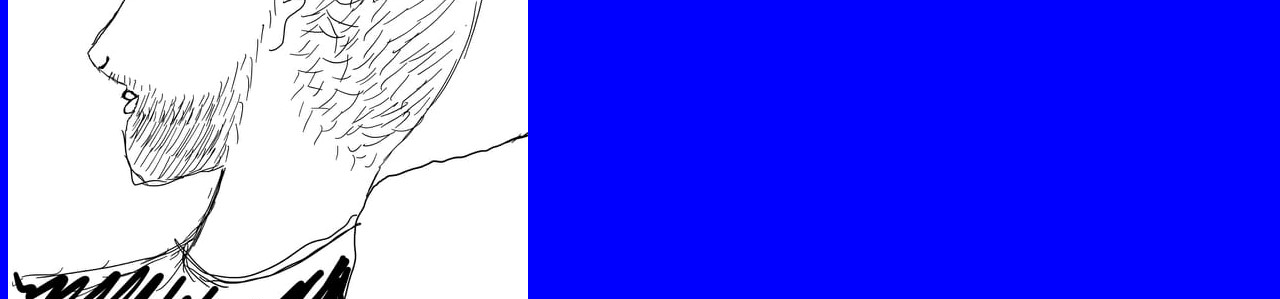
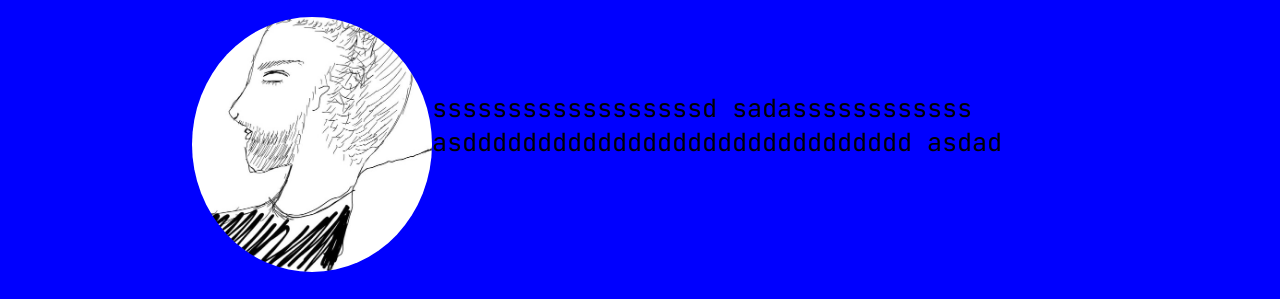
Before and after one commit to docherak/personal, a plain HTML site: page index.html in a window 1280 px wide. Shown: the part 232-531 px from the top of the page. Drawn offline with Linux system fonts and the light colour scheme.

Commit message:
Init styles.css

```diff
--- /dev/null
+++ b/assets/style.css
@@ -0,0 +1,26 @@
+* {
+  font-family: 'JetBrains Mono', monospace;
+  font-size: 25px;
+}
+
+body {
+  margin: 50px 15vw;
+  height: 100%;
+  display: flex;
+  flex-direction: row;
+  justify-content: space-around;
+  align-items: center;
+}
+
+img#profilepic {
+  width: 30vh;
+  border-style: none;
+  border-radius: 50%;
+}
+
+h1 {
+  font-size: 2em;
+}
+
+p {
+}
--- a/index.html
+++ b/index.html
@@ -5,18 +5,17 @@
     <meta name="viewport" content="width=device-width, initial-scale=1.0">
     <meta http-equiv="X-UA-Compatible" content="ie=edge">
     <title>Tomáš Řehák</title>
-    <link rel="stylesheet" href="style.css">
+    <link rel="stylesheet" href="assets/style.css">
     <link rel="icon" type="image/ico" href="assets/turtle.png">
     <link rel="preconnect" href="https://fonts.googleapis.com">
     <link rel="preconnect" href="https://fonts.gstatic.com" crossorigin>
-    <link href="https://fonts.googleapis.com/css2?family=JetBrains+Mono:ital,wght@0,100;0,200;0,300;0,400;0,500;0,600;0,700;0,800;1,100;1,200;1,300;1,400;1,500;1,600;1,700;1,800&display=swap" rel="stylesheet">
-  </head>
+    <link href="https://fonts.googleapis.com/css2?family=JetBrains+Mono:ital,wght@0,100;0,200;0,300;0,400;0,500;0,600;0,700;0,800;1,100;1,200;1,300;1,400;1,500;1,600;1,700;1,800&display=swap" rel="stylesheet">  </head>
   <body style="background-color: #0000FF">
     <header>
       <h1 style="background-color: white; color: black">
         Tomáš Řehák
       </h1>
-      <img src="./assets/doc.jpg"></img>
+      <img id="profilepic" src="./assets/doc.jpg"></img>
       <ul>
         <li><a href="#">Github</a></li>
         <li><a href="#">LinkedIn</a></li>
@@ -25,6 +24,11 @@
 
     </header>
     <main>
+      <p>ssssssssssssssssssd
+        sadassssssssssss
+        asdddddddddddddddddddddddddddddd
+        asdad
+      </p>
       <!--
       --->
     </main>
```
